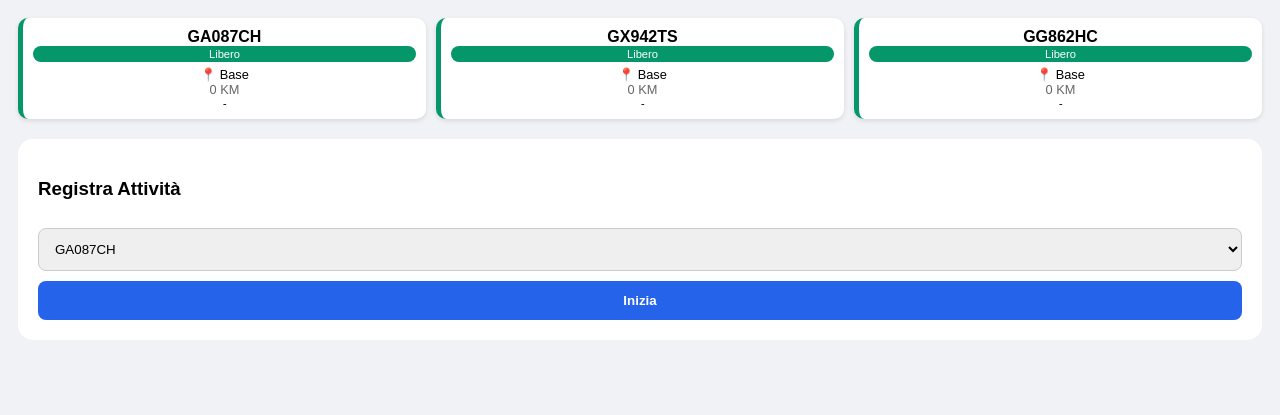
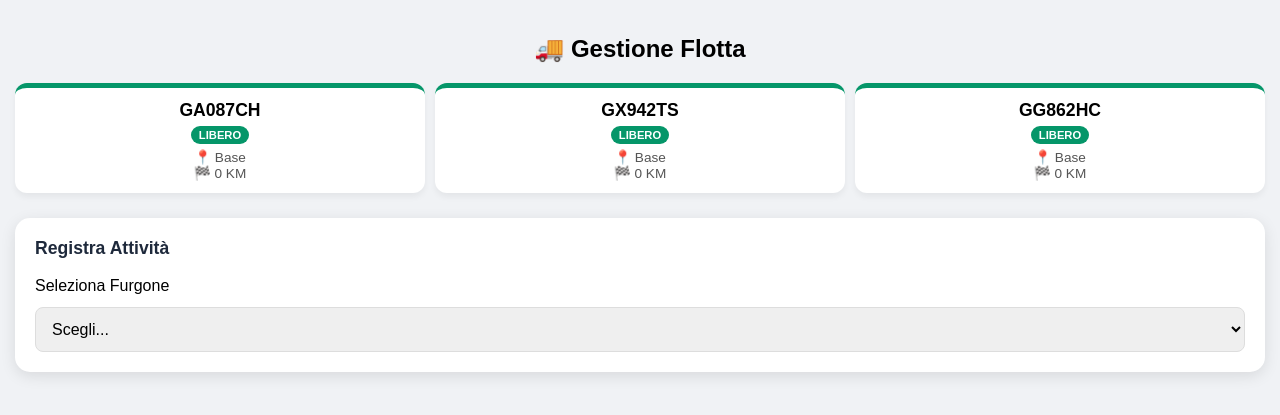
Before and after one commit to valerio121291/furgoni-uscite, a Flask app: page / in a window 1280 px wide. Shown: the top 415 px of the page. Run offline with Flask 3, Linux system fonts and the light colour scheme.

Commit message:
Update form.html

```diff
--- a/templates/form.html
+++ b/templates/form.html
@@ -3,48 +3,108 @@
 <head>
   <meta charset="utf-8">
   <meta name="viewport" content="width=device-width, initial-scale=1">
-  <title>Centrale Furgoni</title>
+  <title>Centrale Operativa Furgoni</title>
   <style>
-    body { font-family: sans-serif; background: #f0f2f5; padding: 10px; }
-    .status-grid { display: grid; grid-template-columns: repeat(auto-fit, minmax(140px, 1fr)); gap: 10px; margin-bottom: 20px; }
-    .truck-card { background: white; padding: 10px; border-radius: 10px; text-align: center; box-shadow: 0 2px 5px rgba(0,0,0,0.1); }
-    .truck-card.In.Viaggio { border-left: 5px solid #f97316; }
-    .truck-card.Libero { border-left: 5px solid #059669; }
-    .tag { font-size: 0.7rem; padding: 2px 6px; border-radius: 10px; color: white; }
-    .tag.green { background: #059669; }
-    .tag.orange { background: #f97316; }
-    .alert { color: red; font-weight: bold; font-size: 0.7rem; }
-    .form-container { background: white; padding: 20px; border-radius: 15px; }
-    input, select, button { width: 100%; padding: 12px; margin-top: 10px; border-radius: 8px; border: 1px solid #ccc; }
-    button { background: #2563eb; color: white; font-weight: bold; border: none; }
+    body { font-family: sans-serif; background: #f0f2f5; margin: 0; padding: 15px; }
+    .header { text-align: center; margin-bottom: 20px; }
+    .status-grid { display: grid; grid-template-columns: 1fr 1fr 1fr; gap: 10px; margin-bottom: 25px; }
+    .truck-card { background: white; padding: 12px; border-radius: 12px; text-align: center; box-shadow: 0 4px 6px rgba(0,0,0,0.05); border-top: 5px solid #ccc; }
+    .truck-card.In.Viaggio { border-top-color: #f97316; }
+    .truck-card.Libero { border-top-color: #059669; }
+    .targa-box { font-weight: bold; font-size: 1.1rem; display: block; }
+    .status-tag { font-size: 0.7rem; font-weight: bold; text-transform: uppercase; padding: 3px 8px; border-radius: 50px; color: white; margin: 5px 0; display: inline-block; }
+    .Libero .status-tag { background: #059669; }
+    .In.Viaggio .status-tag { background: #f97316; }
+    .km-label { font-size: 0.85rem; color: #555; display: block; }
+    .alert-msg { color: #dc2626; font-size: 0.75rem; font-weight: bold; margin-top: 5px; }
+
+    .main-card { background: white; padding: 20px; border-radius: 15px; box-shadow: 0 4px 15px rgba(0,0,0,0.1); }
+    h3 { margin-top: 0; color: #1e293b; font-size: 1.1rem; }
+    select, input, button { width: 100%; padding: 12px; margin-top: 12px; border-radius: 8px; border: 1px solid #ddd; box-sizing: border-box; font-size: 1rem; }
+    button { background: #2563eb; color: white; border: none; font-weight: bold; cursor: pointer; }
+    .btn-step { background: #f97316; }
+    .btn-stop { background: #059669; }
   </style>
 </head>
 <body>
 
+  <div class="header">
+    <h2>🚚 Gestione Flotta</h2>
+  </div>
+
   <div class="status-grid">
     {% for targa, info in furgoni.items() %}
     <div class="truck-card {{ info.stato }}">
-      <div style="font-weight: bold;">{{ targa }}</div>
-      <div class="tag {{ 'green' if info.stato == 'Libero' else 'orange' }}">{{ info.stato }}</div>
-      <div style="font-size: 0.8rem; margin-top: 5px;">📍 {{ info.posizione }}</div>
-      <div style="font-size: 0.8rem; color: #666;">{{ info.km }} KM</div>
-      {% if info.alert %}<div class="alert">{{ info.alert }}</div>{% endif %}
-      <div style="font-size: 0.7rem; font-style: italic;">{{ info.autista }}</div>
+      <span class="targa-box">{{ targa }}</span>
+      <span class="status-tag">{{ info.stato }}</span>
+      <span class="km-label">📍 {{ info.posizione }}</span>
+      <span class="km-label">🏁 {{ info.km }} KM</span>
+      {% if info.alert %}<div class="alert-msg">{{ info.alert }}</div>{% endif %}
     </div>
     {% endfor %}
   </div>
 
-  <div class="form-container">
-    <h3>Registra Attività</h3>
+  <div class="main-card">
     <form method="post">
-      <select name="targa" required>
-         <option value="GA087CH">GA087CH</option>
-         <option value="GX942TS">GX942TS</option>
-         <option value="GG862HC">GG862HC</option>
+      <h3>Registra Attività</h3>
+
+      <label>Seleziona Furgone</label>
+      <select name="targa" id="targa-select" required onchange="toggleForm()">
+        <option value="" disabled selected>Scegli...</option>
+        {% for targa, info in furgoni.items() %}
+          <option value="{{ targa }}" data-stato="{{ info.stato }}">{{ targa }}</option>
+        {% endfor %}
       </select>
-      <button type="submit" name="azione" value="start">Inizia</button>
+
+      <div id="form-start" style="display:none;">
+        <select name="autista">
+          <option value="Valerio">Valerio</option>
+          <option value="Costantino">Costantino</option>
+          <option value="Simone">Simone</option>
+          <option value="Stefano">Stefano</option>
+          <option value="Daniele">Daniele</option>
+        </select>
+        <select name="partenza">
+            <option value="Tiburtina">Tiburtina</option>
+            <option value="Rieti">Rieti</option>
+            <option value="L'Aquila">L'Aquila</option>
+            </select>
+        <input type="number" name="km_partenza" placeholder="KM Partenza">
+        <button type="submit" name="azione" value="start">INIZIA GIRO</button>
+      </div>
+
+      <div id="form-arrivo" style="display:none;">
+        <select name="destinazione">
+            <option value="Rieti">Rieti</option>
+            <option value="L'Aquila">L'Aquila</option>
+            </select>
+        <input type="number" name="km_destinazione" placeholder="KM Arrivo Destinazione">
+        <button type="submit" name="azione" value="arrivo_dest" class="btn-step">REGISTRA ARRIVO</button>
+      </div>
+
+      <div id="form-stop" style="display:none;">
+        <input type="number" name="km_rientro" placeholder="KM Rientro Base">
+        <button type="submit" name="azione" value="stop" class="btn-stop">CHIUDI E SCARICA PDF</button>
+      </div>
     </form>
   </div>
 
+  <script>
+    function toggleForm() {
+      const select = document.getElementById('targa-select');
+      const stato = select.options[select.selectedIndex].getAttribute('data-stato');
+
+      document.getElementById('form-start').style.display = (stato === 'Libero') ? 'block' : 'none';
+      // Qui aggiungeremo la logica per mostrare arrivo o stop in base allo step salvato in sessione
+      // Per ora mostriamo i blocchi in base allo stato del furgone
+      if(stato === 'In Viaggio') {
+          document.getElementById('form-arrivo').style.display = 'block';
+          document.getElementById('form-stop').style.display = 'block';
+      } else {
+          document.getElementById('form-arrivo').style.display = 'none';
+          document.getElementById('form-stop').style.display = 'none';
+      }
+    }
+  </script>
 </body>
 </html>
```
